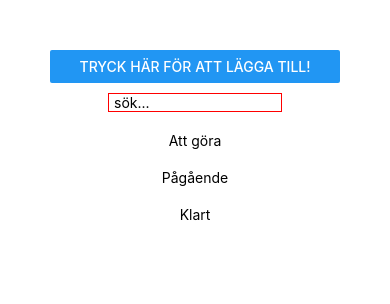
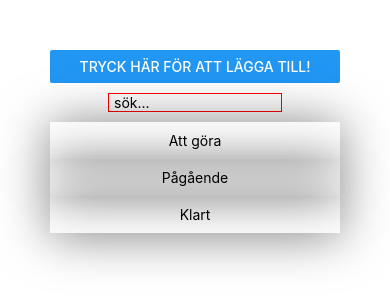
Before and after one commit to rob9099/first-react-native-app, a React Native app: screen / in a window 390 px wide. Shown: the top 304 px of the page. Built offline with nearby package versions, Linux system fonts and the light colour scheme; no server answers.

Commit message:
klar med bryta ut kategori headers

```diff
--- a/App.js
+++ b/App.js
@@ -1,7 +1,8 @@
 import React, { useState, useEffect } from "react";
-import { StyleSheet, View, Button, FlatList, Text, TouchableWithoutFeedback, Keyboard} from "react-native";
+import { StyleSheet, View, Button, FlatList, TouchableWithoutFeedback, Keyboard} from "react-native";
 import ToDoItems from "./components/ToDoItems";
 import ToDoInput from "./components/ToDoInput";
+import TitleHeader from "./components/CategoryHeader";
 import Search from "./components/Search";
 import axios from "axios";
 
@@ -121,21 +122,15 @@ export default function App() {
         <Button title='Tryck här för att lägga till!' onPress={() => setaddButton(true)}/>
         <Search onSearchHandler={searchHandler}/>
         <ToDoInput visible={addButton} onAddNewToDoHandler={addNewToDoHandler} onCancel={cancelButtonHandler}/>
-        <View style={styles.categoryHeaderContainer}>
-          <Text style={styles.categoryHeader}>Att göra</Text>
-        </View>
+        <TitleHeader>Att göra</TitleHeader>
         <FlatList data={toDoList} keyExtractor={(item, key) => item._id} renderItem={toDoItem => <ToDoItems title={toDoItem.item} onDelete={deleteToDoItemHandler} onTransferCategoryHandler={ props => {
           transferCategoryHandler(props);
           }} />}/>
-        <View style={styles.categoryHeaderContainer}>
-          <Text style={styles.categoryHeader}>Pågående</Text>
-        </View>
+        <TitleHeader>Pågående</TitleHeader>
         <FlatList data={inProgressList} keyExtractor={(item, key) => item._id} renderItem={inProgressItem => <ToDoItems title={inProgressItem.item} onDelete={deleteToDoItemHandler} onTransferCategoryHandler={ props => {
           transferCategoryHandler(props);
           }}/>}/>
-        <View style={styles.categoryHeaderContainer}>
-          <Text style={styles.categoryHeader}>Klart</Text>
-        </View>
+        <TitleHeader>Klart</TitleHeader>
         <FlatList data={doneList} keyExtractor={(item, key) => item._id} renderItem={inProgressItem => <ToDoItems title={inProgressItem.item} onDelete={deleteToDoItemHandler}/>}/>
       </View>
 
@@ -158,16 +153,5 @@ const styles = StyleSheet.create({
     borderWidth: 1,
     margin: 10,
     paddingHorizontal: 5
-  },
-  categoryTitleContainer: {
-    shadowColor: 'black',
-    shadowOffset: {width: 0, height: 2},
-    shadowRadius: 50,
-    shadowOpacity: 0.5,
-    elevation: 5,
-  },
-  categoryHeader: {
-    textAlign: 'center',
-    marginVertical: 10
   }
 });
--- /dev/null
+++ b/components/CategoryHeader.js
@@ -0,0 +1,28 @@
+import React from 'react'
+import { StyleSheet, View, Text} from "react-native";
+
+
+const TitleHeader = props => {
+  return (
+    <View style={styles.categoryHeaderContainer}>
+        <Text style={styles.categoryHeader}>{props.children}</Text>
+    </View>
+  )
+}
+
+
+const styles = StyleSheet.create({
+    categoryHeaderContainer: {
+      shadowColor: 'black',
+      shadowOffset: {width: 0, height: 2},
+      shadowRadius: 50,
+      shadowOpacity: 0.5,
+      elevation: 5,
+    },
+    categoryHeader: {
+      textAlign: 'center',
+      marginVertical: 10
+    }
+  });
+
+export default TitleHeader
--- a/components/Search.js
+++ b/components/Search.js
@@ -65,4 +65,5 @@ const styles = StyleSheet.create({
     }
   });
 
+
 export default Search;
```
Also changed, not shown: 1 other file (tests, documents, lock files or other folders).
